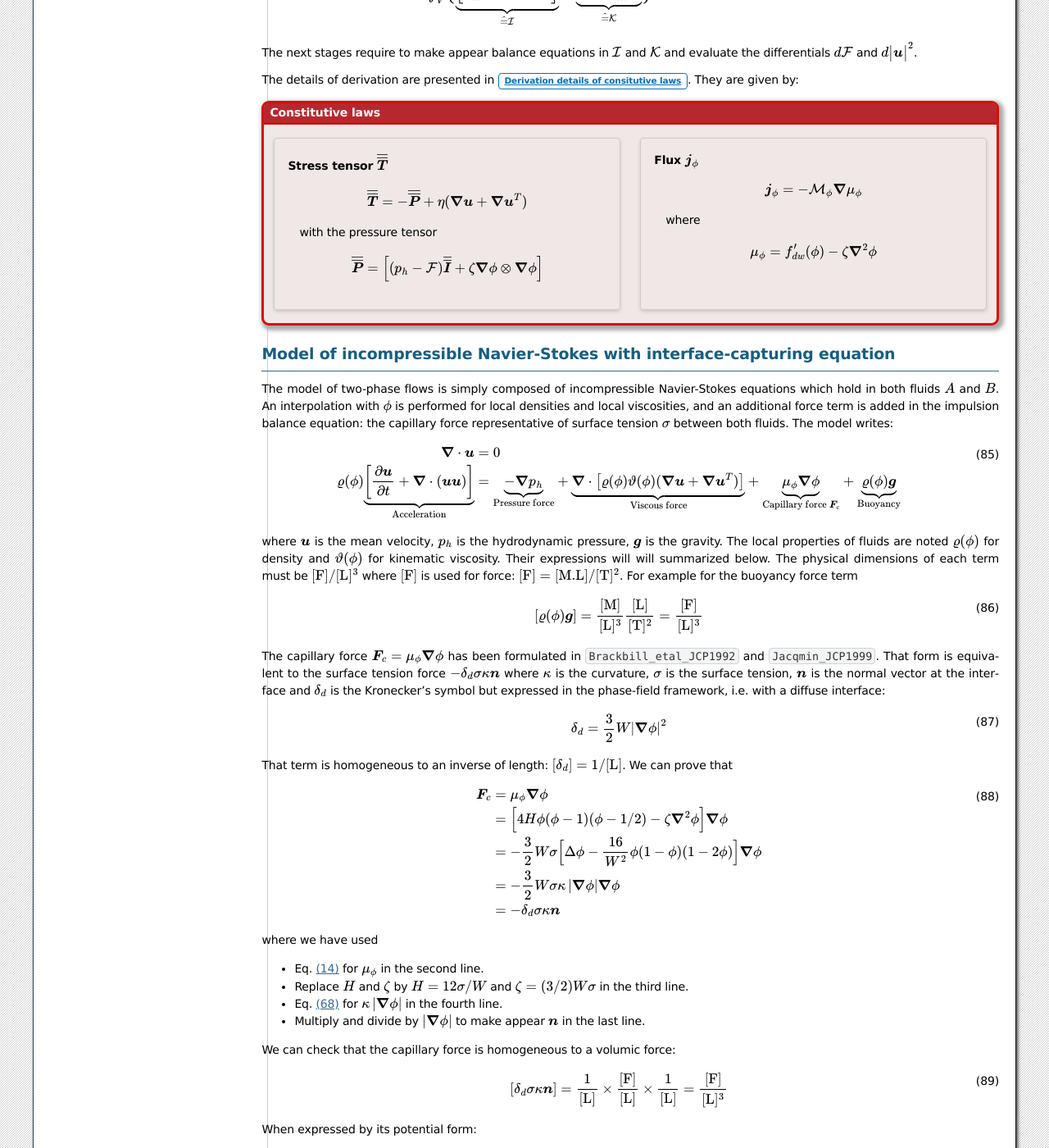
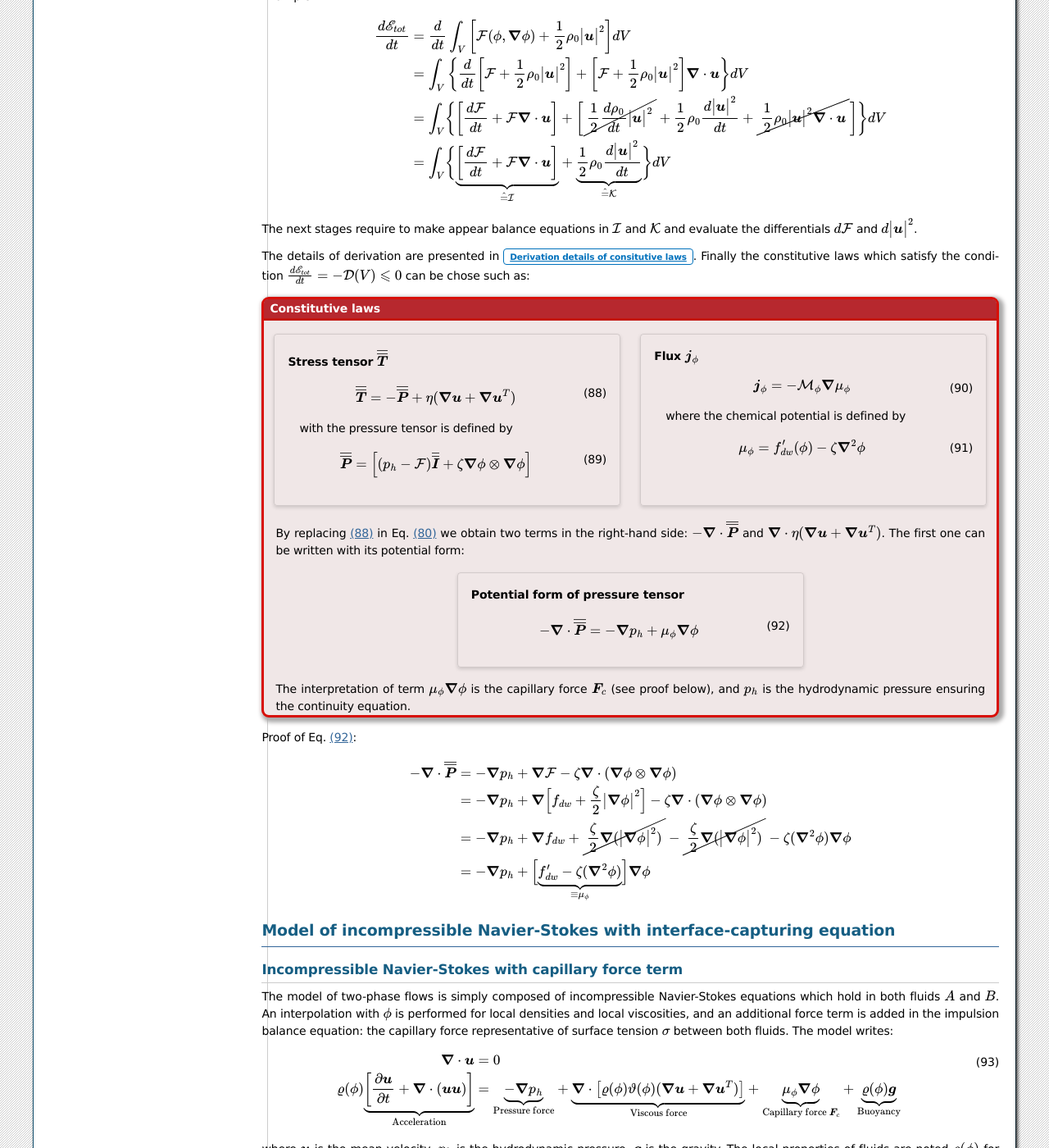
Before and after one commit to cea-lbm-saclay/LBM_Saclay_Documentation, a Sphinx documentation site: the page built from doc/src_doc/05_COURSES/Course_PF/03_NavierStokes_with_PhaseField.rst, in a window 1280 px wide and 1400 px high, scrolled down 2961 px. Shown: the whole window at 82% size. Built offline with Sphinx 7.4.7, drawn with Linux system fonts in a browser that asks for light colours; cross-references to code outside the pages are shown as plain code; some of the changed text lies outside the part shown.

Commit message:
Update course

```diff
--- a/doc/src_doc/05_COURSES/Course_PF/03_NavierStokes_with_PhaseField.rst
+++ b/doc/src_doc/05_COURSES/Course_PF/03_NavierStokes_with_PhaseField.rst
@@ -78,7 +78,14 @@
 
       \frac{\partial\phi}{\partial t}+\boldsymbol{\nabla}\cdot(\boldsymbol{u}\phi)=-\boldsymbol{\nabla}\cdot\boldsymbol{j}_{\phi}
 
-   where :math:`\boldsymbol{j}_{\phi}` has to be determined. With material derivative Eq. ([eq:Material-Derivative])
+   where :math:`\boldsymbol{j}_{\phi}` has to be determined. With the material derivative:
+
+   .. math::
+      :label: Material-Derivative
+
+      \frac{d}{dt}\,\hat{=}\,\frac{\partial}{\partial t}+\boldsymbol{u}\cdot\boldsymbol{\nabla}
+
+   the interface-tracking equation writes:
 
    .. math::
 
@@ -108,39 +115,41 @@
    where the stress tensor :math:`{\color{red}\overline{\overline{\boldsymbol{T}}}}` has to be determined. At last, the balance of phase-field :math:`\phi` writes:
 
    .. math::
-      :label: Phi-Balance_iNS-PFCourse
+      :label: Phi-Balance-iNS-PFCourse
 
       \frac{d\phi}{dt}+\phi\boldsymbol{\nabla}\cdot\boldsymbol{u}=-\boldsymbol{\nabla}\cdot{\color{red}\boldsymbol{j}_{\phi}}
 
    where :math:`{\color{red}\boldsymbol{j}_{\phi}}` has also to be determined.
 
-Objectives
-""""""""""
+Objective
+"""""""""
 
-In this section, the total energy :math:`\mathscr{E}_{tot}` is a function of velocity :math:`\boldsymbol{u}`. It is composed of two parts:
+.. admonition:: Objective
 
-.. math::
-   :label: Total_Energy
+   In Section :bdg-ref-primary-line:`CH-CAC-Models` the diffusive flux :math:`\boldsymbol{j}_{diff}` has been derived such as :math:`\partial\mathscr{F}[\phi]/\partial t < 0`. Here we consider the total energy :math:`\mathscr{E}_{tot}` which is a functional depending on two functions: the phase-field :math:`\phi` and the velocity :math:`\boldsymbol{u}`. It is composed of two parts:
 
-   \mathscr{E}_{tot}[\phi,{\color{red}\boldsymbol{u}}]=\int_{V}\biggl[\underbrace{\frac{1}{2}\rho_{0}\bigl|{\color{red}\boldsymbol{u}}\bigr|^{2}}_{\text{kinetic energy}}+\underbrace{\mathcal{F}(\phi,\boldsymbol{\nabla}\phi)}_{\text{potential energy}}\biggr]dV
+   .. math::
+      :label: Total_Energy
 
-where :math:`\rho_{0}\bigl|\boldsymbol{u}\bigr|^{2}/2` is the kinetic energy (:math:`\rho_0` is the constant density) and the potential energy is given by the free energy density:
+      \mathscr{E}_{tot}[\phi,{\color{red}\boldsymbol{u}}]=\int_{V}\biggl[\underbrace{\frac{1}{2}\rho_{0}\bigl|{\color{red}\boldsymbol{u}}\bigr|^{2}}_{\text{kinetic energy}}+\underbrace{\mathcal{F}(\phi,\boldsymbol{\nabla}\phi)}_{\text{potential energy}}\biggr]dV
 
-.. math::
-   :label: Potential_Energy
+   where :math:`\rho_{0}\bigl|\boldsymbol{u}\bigr|^{2}/2` is the kinetic energy (:math:`\rho_0` is the constant density) and the potential energy is given by the free energy density:
 
-   \mathcal{F}(\phi,\boldsymbol{\nabla}\phi)=f_{dw}(\phi)+\frac{\zeta}{2}\bigl|\boldsymbol{\nabla}\phi\bigr|^{2}
+   .. math::
+      :label: Potential_Energy
 
-In Eq. :eq:`Potential_Energy`, :math:`f_{dw}(\phi)` is the double-well free energy density, and :math:`\zeta` is the capillary coefficient.
+      \mathcal{F}(\phi,\boldsymbol{\nabla}\phi)=f_{dw}(\phi)+\frac{\zeta}{2}\bigl|\boldsymbol{\nabla}\phi\bigr|^{2}
 
-The objectice is determine the constitutive laws :math:`\boldsymbol{j}_{\phi}` and :math:`\overline{\overline{\boldsymbol{T}}}` such as
+   In Eq. :eq:`Potential_Energy`, :math:`f_{dw}(\phi)` is the double-well free energy density, and :math:`\zeta` is the capillary coefficient.
 
-.. math::
-   :label: Decrease_Etot
+   The objectice is determine the constitutive laws for the stress tensor :math:`\overline{\overline{\boldsymbol{T}}}` in Eq. :eq:`Impulsion-Balance_iNS-PFCourse` and the flux :math:`\boldsymbol{j}_{\phi}` in Eq. :eq:`Phi-Balance-iNS-PFCourse` such as
 
-   \frac{d\mathscr{E}_{tot}}{dt}-\int_{V}\underbrace{\lambda\boldsymbol{\nabla}\cdot\boldsymbol{u}}_{\hat{=}\mathscr{L}}\leqslant0
+   .. math::
+      :label: Decrease_Etot
 
-where :math:`\lambda` is the lagrange multiplier of constraint :math:`\boldsymbol{\nabla}\cdot\boldsymbol{u}=0`.
+      \frac{d\mathscr{E}_{tot}}{dt}-\int_{V}\underbrace{\lambda\boldsymbol{\nabla}\cdot\boldsymbol{u}}_{\hat{=}\mathscr{L}}\leqslant0
+
+   where :math:`\lambda` is the lagrange multiplier of constraint :math:`\boldsymbol{\nabla}\cdot\boldsymbol{u}=0`.
 
 Method
 """"""
@@ -148,12 +157,14 @@
 Express
 
 .. math::
+   :label: dEtot_dt
 
    \frac{d\mathscr{E}_{tot}}{dt}	=\frac{d}{dt}\int_{V}\left[\mathcal{F}(\phi,\boldsymbol{\nabla}\phi)+\frac{1}{2}\rho_{0}\bigl|\boldsymbol{u}\bigr|^{2}\right]dV
 
 on the form
 
 .. math::
+   :label: DEtot_dt_Dissipation
 
    \frac{d\mathscr{E}_{tot}}{dt}=-\mathcal{D}(V){\color{gray}+\underbrace{\mathcal{W}(V)+\Phi(\partial V)}_{\text{neglected here}}}\leqslant0
 
@@ -177,7 +188,7 @@
 
 The next stages require to make appear balance equations in :math:`\mathcal{I}` and :math:`\mathcal{K}` and evaluate the differentials :math:`d\mathcal{F}` and :math:`d\bigl|\boldsymbol{u}\bigr|^{2}`.
 
-The details of derivation are presented in :bdg-ref-primary-line:`Constitutive-laws`. They are given by:
+The details of derivation are presented in :bdg-ref-primary-line:`Constitutive-laws`. Finally the constitutive laws which satisfy the condition :math:`\frac{d\mathscr{E}_{tot}}{dt}=-\mathcal{D}(V)\leqslant0` can be chose such as:
 
 .. admonition:: Constitutive laws
    :class: error:
@@ -190,12 +201,14 @@
          :columns: 6
 
          .. math::
+            :label: Def-Stress-Tensor-iNS
 
             \overline{\overline{\boldsymbol{T}}}=-\overline{\overline{\boldsymbol{P}}}+\eta(\boldsymbol{\nabla}\boldsymbol{u}+\boldsymbol{\nabla}\boldsymbol{u}^{T})
 
-         with the pressure tensor
+         with the pressure tensor is defined by
 
          .. math::
+            :label: Def-Pressure-Tensor-iNS
 
             \overline{\overline{\boldsymbol{P}}}=\Bigl[(p_{h}-\mathcal{F})\overline{\overline{\boldsymbol{I}}}+\zeta\boldsymbol{\nabla}\phi\otimes\boldsymbol{\nabla}\phi\Bigr]
 
@@ -203,17 +216,53 @@
          :columns: 6
 
          .. math::
+            :label: Def-Flux-iNS
 
             \boldsymbol{j}_{\phi}=-\mathcal{M}_{\phi}\boldsymbol{\nabla}\mu_{\phi}
 
-         where
+         where the chemical potential is defined by
 
          .. math::
+            :label: Def-ChemPot-iNS
 
             \mu_{\phi}=f_{dw}^{\prime}(\phi)-\zeta\boldsymbol{\nabla}^{2}\phi
 
+   By replacing :eq:`Def-Stress-Tensor-iNS` in Eq. :eq:`Impulsion-Balance_iNS-PFCourse` we obtain two terms in the right-hand side: :math:`-\boldsymbol{\nabla}\cdot\overline{\overline{\boldsymbol{P}}}` and :math:`\boldsymbol{\nabla}\cdot\eta(\boldsymbol{\nabla}\boldsymbol{u}+\boldsymbol{\nabla}\boldsymbol{u}^{T})`. The first one can be written with its potential form:
+
+   .. grid:: 3
+      :gutter: 4
+      :margin: 3 3 0 5
+
+      .. grid-item::
+         :columns: 3
+
+      .. grid-item-card:: Potential form of pressure tensor
+         :columns: 6
+
+         .. math::
+            :label: Potential-Form-Pressure-Tensor-iNS
+
+            -\boldsymbol{\nabla}\cdot\overline{\overline{\boldsymbol{P}}}=-\boldsymbol{\nabla}p_{h}+\mu_{\phi}\boldsymbol{\nabla}\phi
+
+      .. grid-item::
+         :columns: 3
+
+   The interpretation of term :math:`\mu_{\phi}\boldsymbol{\nabla}\phi` is the capillary force :math:`\boldsymbol{F}_{c}` (see proof below), and :math:`p_h` is the hydrodynamic pressure ensuring the continuity equation.
+
+
+Proof of Eq. :eq:`Potential-Form-Pressure-Tensor-iNS`:
+
+.. math::
+
+   -\boldsymbol{\nabla}\cdot\overline{\overline{\boldsymbol{P}}}&=-\boldsymbol{\nabla}p_{h}+\boldsymbol{\nabla}\mathcal{F}-\zeta\boldsymbol{\nabla}\cdot(\boldsymbol{\nabla}\phi\otimes\boldsymbol{\nabla}\phi)\\&=-\boldsymbol{\nabla}p_{h}+\boldsymbol{\nabla}\Bigl[f_{dw}+\frac{\zeta}{2}\bigl|\boldsymbol{\nabla}\phi\bigr|^{2}\Bigr]-\zeta\boldsymbol{\nabla}\cdot(\boldsymbol{\nabla}\phi\otimes\boldsymbol{\nabla}\phi)\\&=-\boldsymbol{\nabla}p_{h}+\boldsymbol{\nabla}f_{dw}+\cancel{\frac{\zeta}{2}\boldsymbol{\nabla}(\bigl|\boldsymbol{\nabla}\phi\bigr|^{2})}-\cancel{\frac{\zeta}{2}\boldsymbol{\nabla}(\bigl|\boldsymbol{\nabla}\phi\bigr|^{2})}-\zeta(\boldsymbol{\nabla}^{2}\phi)\boldsymbol{\nabla}\phi\\&=-\boldsymbol{\nabla}p_{h}+\Bigl[\underbrace{f_{dw}^{\prime}-\zeta(\boldsymbol{\nabla}^{2}\phi)}_{\equiv\mu_{\phi}}\Bigr]\boldsymbol{\nabla}\phi
+
+
+
 Model of incompressible Navier-Stokes with interface-capturing equation
 -----------------------------------------------------------------------
+
+Incompressible Navier-Stokes with capillary force term
+""""""""""""""""""""""""""""""""""""""""""""""""""""""
 
 The model of two-phase flows is simply composed of incompressible Navier-Stokes equations which hold in both fluids :math:`A` and :math:`B`. An interpolation with :math:`\phi` is performed for local densities and local viscosities, and an additional force term is added in the impulsion balance equation: the capillary force representative of surface tension :math:`\sigma` between both fluids. The model writes:
 
@@ -228,6 +277,9 @@
    :label: Physical_Dim_grhog
 
    [\varrho(\phi)\boldsymbol{g}]=\frac{[\text{M}]}{[\text{L}]^3} \frac{[\text{L}]}{[\text{T}]^2}=\frac{[\text{F}]}{[\text{L}]^3}
+
+Interpretation of term :math:`\mu_{\phi}\boldsymbol{\nabla}\phi`
+"""""""""""""""""""""""""""""""""""""""""""""""""""""""""""""""""
 
 The capillary force :math:`\boldsymbol{F}_c=\mu_{\phi}\boldsymbol{\nabla}\phi` has been formulated in :footcite:p:`Brackbill_etal_JCP1992` and :footcite:p:`Jacqmin_JCP1999`. That form is equivalent to the surface tension force :math:`-\delta_d \sigma \kappa \boldsymbol{n}` where :math:`\kappa` is the curvature, :math:`\sigma` is the surface tension, :math:`\boldsymbol{n}` is the normal vector at the interface and :math:`\delta_d` is the Kronecker's symbol but expressed in the phase-field framework, i.e. with a diffuse interface:
 
@@ -302,10 +357,18 @@
 
       \mu_{\phi}=\frac{3}{2}\sigma W\left[\frac{16}{W^2}\phi(1-\phi)(1-2\phi)-\boldsymbol{\nabla}^{2}\phi\right]
 
-The phase-field :math:`\phi` follows one of the two phase-field equation. The Conservative Allen-Cahn equation writes
 
-.. admonition:: Interface-capturing model 1: Conservative Allen-Cahn equation
-   :class: hint
+.. admonition:: Interface-capturing model 1: Cahn-Hilliard equation
+   :class: error
+
+   Once the diffusive flux :eq:`Def-Flux-iNS` is replaced in Eq. :eq:`Phi-Balance-iNS-PFCourse`, the advective Cahn-Hilliard equation is obtained:
+
+   .. math::
+      :label: CH_Eq_TwoPhase
+
+      \frac{\partial\phi(\boldsymbol{x},t)}{\partial t}=\boldsymbol{\nabla}\cdot\left\{M_{\phi}\boldsymbol{\nabla}\left[2\phi(1-\phi)(1-2\phi)-\frac{W^2}{8}\boldsymbol{\nabla}^{2}\phi  \right]\right\}
+
+   That model can advantageously be replaced by the Conservative Allen-Cahn equation for immiscible two fluid flows:
 
    .. math::
       :label: CAC_Eq_TwoPhase
@@ -318,16 +381,6 @@
       :label: TwoPhase_Def_n
 
       \boldsymbol{n}_{\phi}=\frac{\boldsymbol{\nabla}\phi}{|\boldsymbol{\nabla}\phi|}
-
-.. admonition:: Interface-capturing model 2: Cahn-Hilliard equation
-   :class: hint
-
-   Whereas the Cahn-Hilliard equation writes
-
-   .. math::
-      :label: CH_Eq_TwoPhase
-
-      \frac{\partial\phi(\boldsymbol{x},t)}{\partial t}=\boldsymbol{\nabla}\cdot\left\{M_{\phi}\boldsymbol{\nabla}\left[2\phi(1-\phi)(1-2\phi)-\frac{W^2}{8}\boldsymbol{\nabla}^{2}\phi  \right]\right\}
 
 Appendix
 --------
```
Also changed, not shown: other parts of doc/src_doc/05_COURSES/Course_PF/03_NavierStokes_with_PhaseField.rst (+7 -4 lines), doc/src_doc/05_COURSES/Course_PF/D_Constitutive_Laws.rst (+7 -4 lines).
